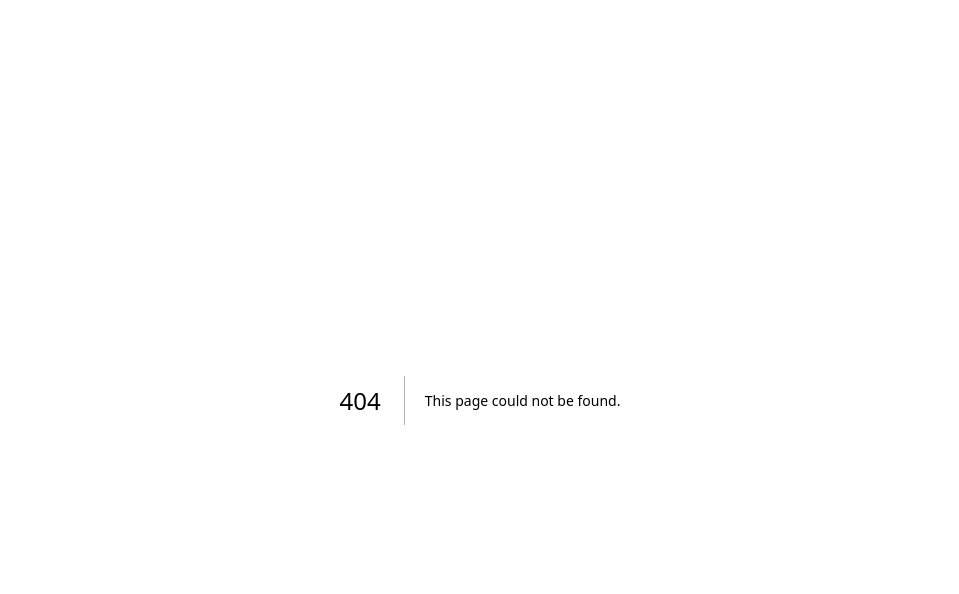
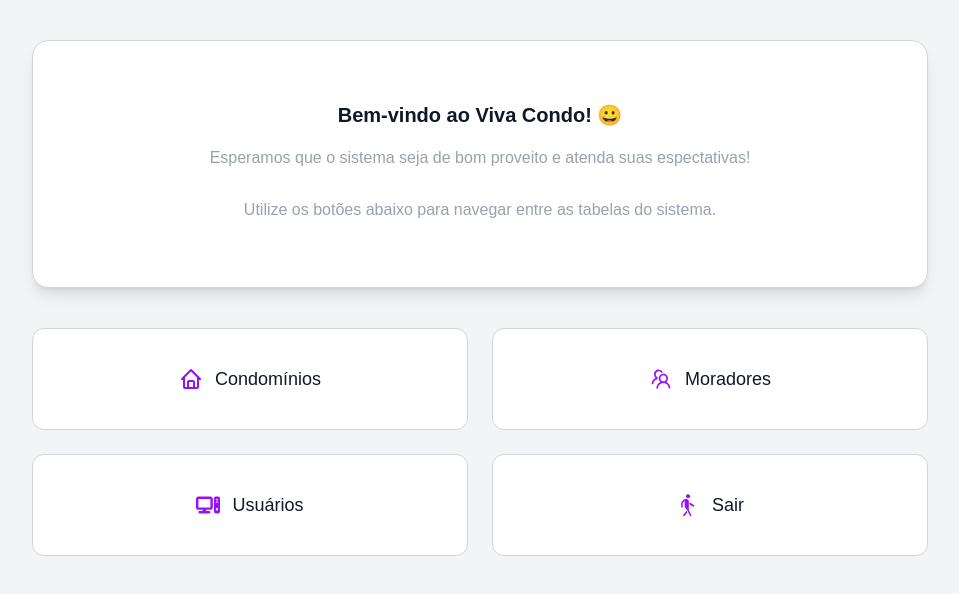
Before and after one commit to vicenzodev/viva-condo, a Next.js app: page /inicio in a window 1280 px wide. Before the commit this address had no page. Shown: the top 594 px of the page, without its empty margins (160-1119 px from the left). Built offline with nearby package versions, Linux system fonts and the light colour scheme; no server answers.

Commit message:
Adição da tela inicial, e ajustes estéticos

```diff
--- a/package.json
+++ b/package.json
@@ -11,7 +11,7 @@
   "dependencies": {
     "@supabase/auth-helpers-react": "^0.5.0",
     "@supabase/ssr": "^0.7.0",
-    "@supabase/supabase-js": "^2.57.4",
+    "@supabase/supabase-js": "^2.86.0",
     "next": "15.4.6",
     "radix-ui": "^1.4.3",
     "react": "19.1.0",
--- a/src/app/api/condominios/route.ts
+++ b/src/app/api/condominios/route.ts
@@ -1,6 +1,4 @@
-// Update the import path if the file is located elsewhere, for example:
-import { getCondominios } from '../../services/condominio-service';
-// Or create the file '../services/condominio-service.ts' and export getCondominios from it.
+import { getCondominios, deleteCondominios } from '../../services/condominio-service';
 import { NextResponse } from 'next/server';
 
 export async function GET() {
@@ -13,7 +11,7 @@
             data,
         }, { status: 200 });
 
-    }   catch (e:any) {
+    } catch (e: any) {
         return NextResponse.json({
             success: false,
             error: e.message ?? "Erro inesperado",
@@ -21,10 +19,30 @@
     }
 }
 
-export const DELETE = async () =>{
-    try{
+export async function DELETE(request: Request) {
+    try {
+        // Pegando o ID da URL
+        const { searchParams } = new URL(request.url);
+        const id = Number(searchParams.get("id"));
 
-    }catch(e:any){
+        if (!id) {
+            return NextResponse.json({
+                success: false,
+                error: "ID é obrigatório no DELETE",
+            }, { status: 400 });
+        }
 
+        await deleteCondominios(id);
+
+        return NextResponse.json({
+            success: true,
+            message: `Condomínio ID ${id} deletado com sucesso`,
+        }, { status: 200 });
+
+    } catch (e: any) {
+        return NextResponse.json({
+            success: false,
+            error: e.message ?? "Erro inesperado",
+        }, { status: 400 });
     }
 }
--- a/src/app/condominios/page.tsx
+++ b/src/app/condominios/page.tsx
@@ -5,6 +5,7 @@
 import Header from "../header"
 import { FaSearch } from 'react-icons/fa';
 import Dropdown from "../../components/dropdown";
+import SearchBar from "../header"
 
 
 export default function ListaCondominios() {
@@ -51,7 +52,7 @@
         <div className="max-w-3/4 flex flex-col"><Header/>
 
         <div className="mx-65 my-10 mb-4 flex items-center justify-between gap-4">
-            <h1 className="text-x1 font-semibold text-gray-200 text-3xl">Condomínios</h1>
+           <h1 className="text-3xl font-bold text-gray-900 dark:text-gray-100"> Condomínios</h1>
             <div className="relative w-72">
             <FaSearch className="absolute left-3 top-1/2 transform -translate-y-1/2 text-gray-400" />
             <input
--- a/src/app/header.tsx
+++ b/src/app/header.tsx
@@ -2,22 +2,26 @@
 
 import Link from "next/link";
 import { IoWalk } from "react-icons/io5";
+import { AiOutlineAppstore } from "react-icons/ai";
+import { BiHome } from "react-icons/bi";
+import { AiOutlineTeam } from "react-icons/ai";
+import { FaComputer } from "react-icons/fa6";
+
+
 import { createClient } from "@/utils/supabase/client";
-import { useRouter, usePathname } from 'next/navigation';
+import { useRouter, usePathname } from "next/navigation";
 
 export default function Header() {
-
   const pathname = usePathname();
-  const baseLinkClass = "transition duration-150 py-2 px-3 rounded-md";
+  const baseLinkClass = "transition duration-150 py-2 px-3 rounded-md flex items-center gap-2";
   const activeLinkClass = "text-purple-400 font-bold";
   const inactiveLinkClass = "hover:text-gray-300 hover:bg-gray-700";
 
-  const logOut = async () =>{
-
+  const logOut = async () => {
     const supabase = createClient();
     const { error } = await supabase.auth.signOut();
-    if (!error ) window.location.href = "/";
-  }
+    if (!error) window.location.href = "/";
+  };
 
   return (
     <aside className="bg-gray-900 text-white shadow-md h-screen fixed">
@@ -26,44 +30,60 @@
           <Link href="/">Viva Condo</Link>
         </div>
 
-        <nav className="space-x-6 flex flex-col py-5"><Link
-            href="/"
+        <nav className="space-x-6 flex flex-col py-5">
+
+          <Link
+            href="/inicio"
             className={`${baseLinkClass} ${
-              pathname === '/' ? activeLinkClass : inactiveLinkClass
+              pathname === "/inicio" ? activeLinkClass : inactiveLinkClass
             }`}
           >
+            <AiOutlineAppstore className="text-xl" />
             Início
           </Link>
 
           <Link
             href="/condominios"
             className={`${baseLinkClass} ${
-              pathname === '/condominios' ? activeLinkClass : inactiveLinkClass
+              pathname === "/condominios" ? activeLinkClass : inactiveLinkClass
             }`}
           >
+            <BiHome className="text-xl" />
             Condomínios
           </Link>
 
           <Link
             href="/moradores"
             className={`${baseLinkClass} ${
-              pathname === '/moradores' ? activeLinkClass : inactiveLinkClass
+              pathname === "/moradores" ? activeLinkClass : inactiveLinkClass
             }`}
           >
+            <AiOutlineTeam className="text-xl" />
             Moradores
           </Link>
 
           <Link
             href="/usuarios"
             className={`${baseLinkClass} ${
-              pathname === '/usuarios' ? activeLinkClass : inactiveLinkClass
+              pathname === "/usuarios" ? activeLinkClass : inactiveLinkClass
             }`}
+>
+            <FaComputer className="text-xl" />
+            Usuários
+          </Link>
+
+
+          <button
+            onClick={logOut}
+            className="
+            mt-10 border-2 rounded-xl cursor-pointer flex items-center gap-2 py-2 px-3
+            hover:text-black-600 hover:bg-red-400
+            "
           >
-            Usuarios
-          </Link>
-          <button onClick={logOut} className="mt-10 border-2 rounded-xl cursor-pointer">
-            Sair <IoWalk className="inline-block text-xl"></IoWalk>
+            Sair
+            <IoWalk className="text-xl" />
           </button>
+
         </nav>
       </div>
     </aside>
--- /dev/null
+++ b/src/app/inicio/page.tsx
@@ -0,0 +1,102 @@
+"use client";
+
+import Link from "next/link";
+import { BiHome } from "react-icons/bi";
+import { AiOutlineTeam } from "react-icons/ai";
+import { FaComputer } from "react-icons/fa6";
+import { IoWalk } from "react-icons/io5";
+import { createClient } from "@/utils/supabase/client";
+
+export default function InicioPage() {
+const logOut = async () => {
+    const supabase = createClient();
+    const { error } = await supabase.auth.signOut();
+    if (!error) window.location.href = "/";
+  };
+
+  return (
+    <div className="min-h-screen bg-gray-100 text-gray-900 dark:bg-gray-800 dark:text-white transition-colors">
+
+      <div className=" flex justify-center px-6 py-10">
+
+        <div className="w-full max-w-4xl">
+
+          <div className="bg-white dark:bg-gray-900 rounded-2xl shadow-lg p-8 border border-gray-300 dark:border-gray-700 transition-colors mb-10 text-center">
+            <h2 className="text-xl font-semibold mb-4"><br />Bem-vindo ao Viva Condo! 😀</h2>
+
+            <p className="text-gray-400 dark:text-gray-400 leading-relaxed mb-8">
+                Esperamos que o sistema seja de bom proveito e atenda suas espectativas! <br /> <br />
+              Utilize os botões abaixo para navegar entre as tabelas do sistema.
+            </p>
+          </div>
+
+          <div className="grid grid-cols-1 sm:grid-cols-2 lg:grid-cols-2 gap-6">
+
+            {/* Condomínios */}
+            <Link
+              href="/condominios"
+              className="
+                bg-white dark:bg-gray-900
+                border border-gray-300 dark:border-gray-700
+                hover:bg-gray-200 dark:hover:bg-gray-700
+                transition duration-150
+                py-9 px-6 rounded-xl flex items-center justify-center gap-3
+              "
+            >
+              <BiHome className="text-2xl text-purple-600 dark:text-purple-300" />
+              <span className="text-lg">Condomínios</span>
+            </Link>
+
+            {/* Moradores */}
+            <Link
+              href="/moradores"
+              className="
+                bg-white dark:bg-gray-900
+                border border-gray-300 dark:border-gray-700
+                hover:bg-gray-200 dark:hover:bg-gray-700
+                transition duration-150
+                py-9 px-6 rounded-xl flex items-center justify-center gap-3
+              "
+            >
+              <AiOutlineTeam className="text-2xl text-purple-600 dark:text-purple-300" />
+              <span className="text-lg">Moradores</span>
+            </Link>
+
+            {/* Usuários */}
+            <Link
+              href="/usuarios"
+              className="
+                bg-white dark:bg-gray-900
+                border border-gray-300 dark:border-gray-700
+                hover:bg-gray-200 dark:hover:bg-gray-700
+                transition duration-150
+                py-9 px-6 rounded-xl flex items-center justify-center gap-3
+              "
+            >
+              <FaComputer className="text-2xl text-purple-600 dark:text-purple-300" />
+              <span className="text-lg">Usuários</span>
+            </Link>
+
+
+            {/* Sair*/}
+            <button
+              onClick={logOut}
+              className="
+                bg-white dark:bg-gray-900
+                border border-gray-300 dark:border-gray-700
+                hover:bg-gray-200 dark:hover:bg-red-500
+                transition duration-150
+                py-9 px-6 rounded-xl flex items-center justify-center gap-3
+              "
+            >
+              <IoWalk className="text-2xl text-purple-600 dark:text-purple-300" />
+              <span className="text-lg">Sair</span>
+            </button>
+
+          </div>
+
+        </div>
+      </div>
+    </div>
+  );
+}
--- a/src/app/moradores/page.tsx
+++ b/src/app/moradores/page.tsx
@@ -8,7 +8,7 @@
             <Header/>
             <div className="max-width-full">
                 <div className="mx-65 my-10 mb-4 flex items-center justify-between gap-4">
-                    <h1 className="text-x1 font-semibold text-gray-200 text-3xl">Moradores</h1>
+                      <h1 className="text-3xl font-bold text-gray-900 dark:text-gray-100">Moradores</h1>
                 </div>
 
                 <div className="tabela">
--- a/src/app/page.tsx
+++ b/src/app/page.tsx
@@ -17,7 +17,7 @@
     const checkSession = async () => {
       const { data: { session } } = await supabase.auth.getSession();
       if (session?.user) {
-        router.replace("/condominios");
+        router.replace("/inicio");
       } else {
         setCheckingSession(false);
       }
@@ -38,7 +38,7 @@
         setLoading(false);
         return;
       }
-      router.replace("/condominios");
+      router.replace("/inicio");
     } catch (err) {
     setErrorMsg("Erro inesperado. Tente novamente.");
     setLoading(false);
@@ -58,7 +58,7 @@
     <div className="flex h-screen flex-col md:flex-row">
       <div className="w-full flex items-center justify-center p-6">
         <div className="w-full max-w-md bg-white p-8 shadow-lg rounded-lg">
-          <h2 className="text-2xl font-bold mb-4">Olá 👋</h2>
+          <h2 className="text-2xl text-gray-500 font-bold mb-4">Olá 👋</h2>
           <p className="text-gray-500 mb-6">Insira as informações que você usou ao se registrar.</p>
           <form onSubmit={login}>
             <input
--- /dev/null
+++ b/src/app/searchBar.tsx
@@ -0,0 +1,29 @@
+// components/SearchBar.tsx
+import { FaSearch } from 'react-icons/fa';
+
+interface SearchBarProps {
+  value: string;
+  onChange: (value: string) => void;
+  placeholder?: string;
+  className?: string;
+}
+
+export default function SearchBar({
+  value,
+  onChange,
+  placeholder = "Pesquisar",
+  className = ""
+}: SearchBarProps) {
+  return (
+    <div className={`relative w-72 ${className}`}>
+      <FaSearch className="absolute left-3 top-1/2 transform -translate-y-1/2 text-gray-400" />
+      <input
+        type="text"
+        placeholder={placeholder}
+        className="border border-gray-300 rounded-md pl-9 pr-3 py-2 text-sm focus:ring-2 focus:ring-black focus:outline-none w-full transition-all"
+        value={value}
+        onChange={(e) => onChange(e.target.value)}
+      />
+    </div>
+  );
+}
--- a/src/app/services/condominio-service.ts
+++ b/src/app/services/condominio-service.ts
@@ -19,3 +19,16 @@
     if (error) throw new Error(error.message);
     return data ?? [];
 }
+
+export async function deleteCondominios(id: number) {
+    const supabase = await createClient();
+
+    const { error } = await supabase
+        .from("condominio")
+        .delete()
+        .eq("id", id);
+
+    if (error) throw new Error(error.message);
+
+    return true;
+}
--- a/src/app/usuarios/page.tsx
+++ b/src/app/usuarios/page.tsx
@@ -8,7 +8,7 @@
             <Header/>
             <div className="max-width-full">
                 <div className="mx-65 my-10 mb-4 flex items-center justify-between gap-4">
-                    <h1 className="text-x1 font-semibold text-gray-200 text-3xl">Usuários</h1>
+                    <h1 className="text-3xl font-bold text-gray-900 dark:text-gray-100">Usuários</h1>
                 </div>
 
                 <div className="tabela">
--- a/src/services/condominio-service.ts
+++ b/src/services/condominio-service.ts
@@ -26,6 +26,15 @@
     return data ?? [];
 }
 
-export async function deleteCondominios(){
+export async function deleteCondominios(id: number) {
+    const supabase = await createClient();
 
+    const { error } = await supabase
+        .from("condominio")
+        .delete()
+        .eq("id", id);
+
+    if (error) throw new Error(error.message);
+
+    return true;
 }
```
Also changed, not shown: 1 other file (tests, documents, lock files or other folders).
